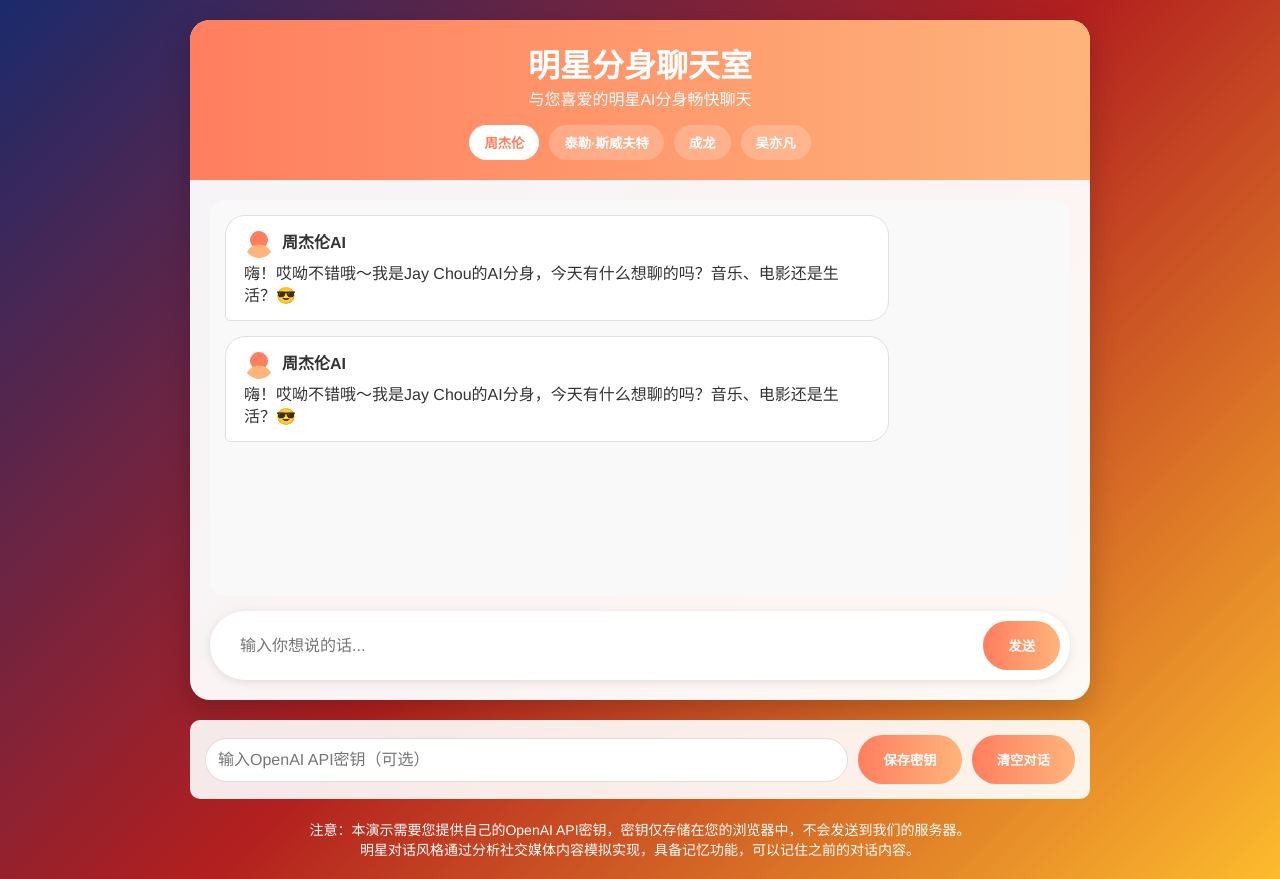
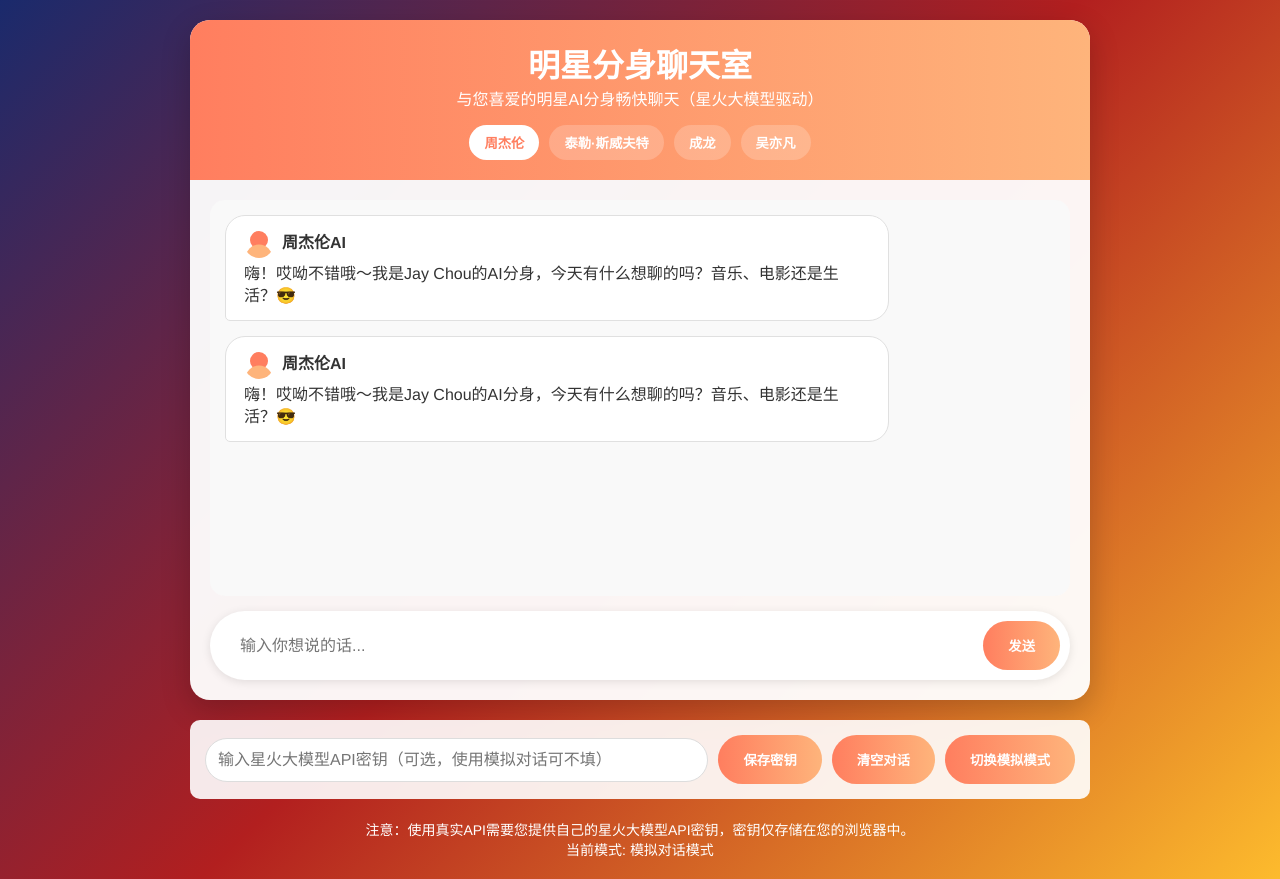
Before and after one commit to yjx12345678/celebrity-chat-agent, a plain HTML site: page index.html in a window 1280 px wide. Drawn offline with nearby package versions, Linux system fonts and the light colour scheme.

Commit message:
Update index.html

```diff
--- a/index.html
+++ b/index.html
@@ -3,14 +3,14 @@
 <head>
     <meta charset="UTF-8">
     <meta name="viewport" content="width=device-width, initial-scale=1.0">
-    <title>明星分身聊天室</title>
+    <title>明星分身聊天室 - 星火大模型版</title>
     <link rel="stylesheet" href="style.css">
 </head>
 <body>
     <div class="container">
         <header>
             <h1>明星分身聊天室</h1>
-            <p>与您喜爱的明星AI分身畅快聊天</p>
+            <p>与您喜爱的明星AI分身畅快聊天（星火大模型驱动）</p>
             <div class="celebrity-selector">
                 <button class="celebrity-btn active" data-celebrity="jay">周杰伦</button>
                 <button class="celebrity-btn" data-celebrity="taylor">泰勒·斯威夫特</button>
@@ -38,16 +38,18 @@
     </div>
 
     <div class="api-key-container">
-        <input type="password" class="api-key-input" id="apiKeyInput" placeholder="输入OpenAI API密钥（可选）">
+        <input type="password" class="api-key-input" id="apiKeyInput" placeholder="输入星火大模型API密钥（可选，使用模拟对话可不填）">
         <button id="saveApiKey">保存密钥</button>
         <button id="clearChat">清空对话</button>
+        <button id="toggleSimulation">切换模拟模式</button>
     </div>
 
     <div class="info">
-        <p>注意：本演示需要您提供自己的OpenAI API密钥，密钥仅存储在您的浏览器中，不会发送到我们的服务器。</p>
-        <p>明星对话风格通过分析社交媒体内容模拟实现，具备记忆功能，可以记住之前的对话内容。</p>
+        <p>注意：使用真实API需要您提供自己的星火大模型API密钥，密钥仅存储在您的浏览器中。</p>
+        <p>当前模式: <span id="currentMode">模拟对话模式</span></p>
     </div>
 
+    <script src="https://cdn.jsdelivr.net/npm/crypto-js@4.1.1/crypto-js.js"></script>
     <script src="script.js"></script>
 </body>
 </html>
```
